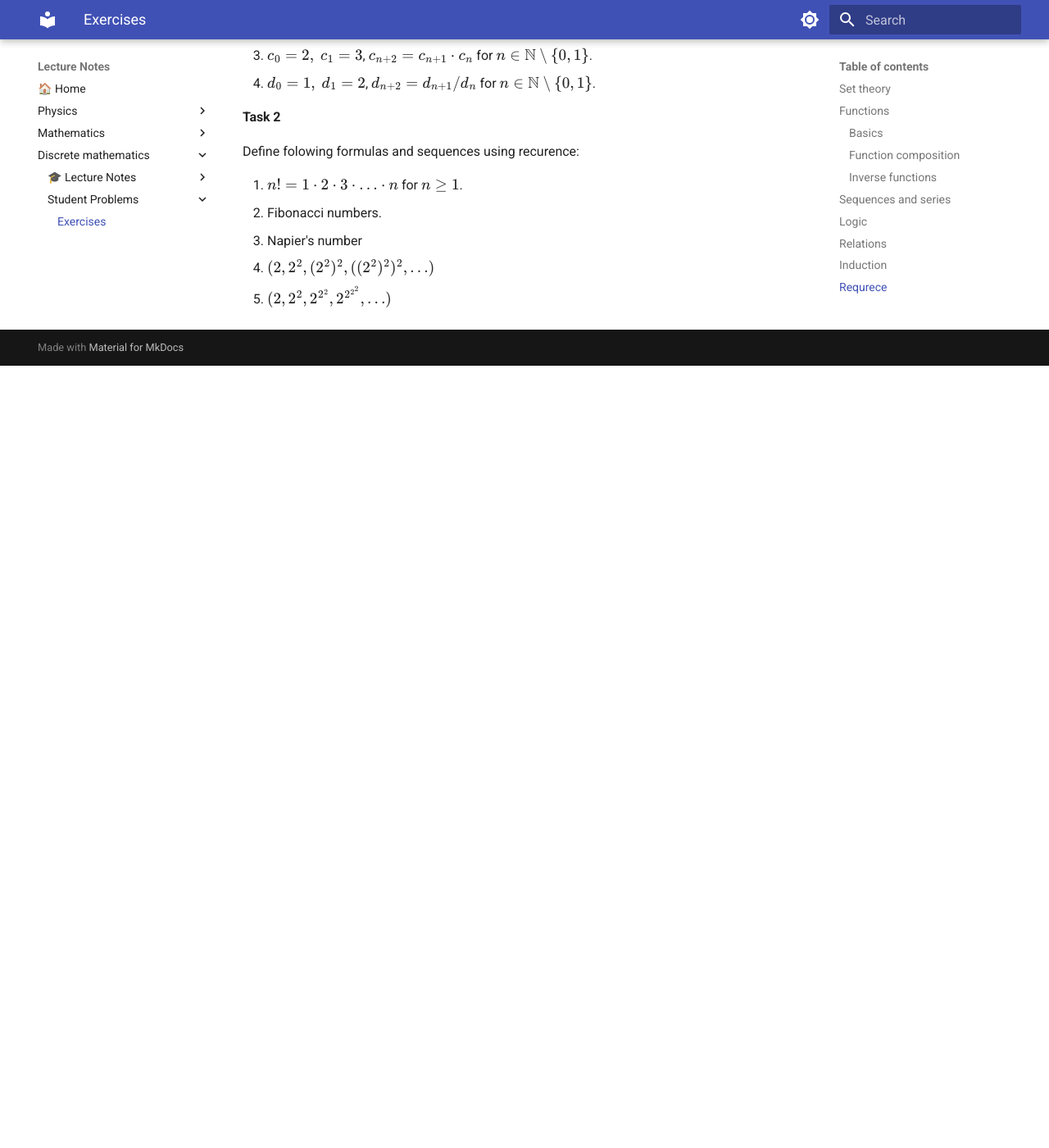
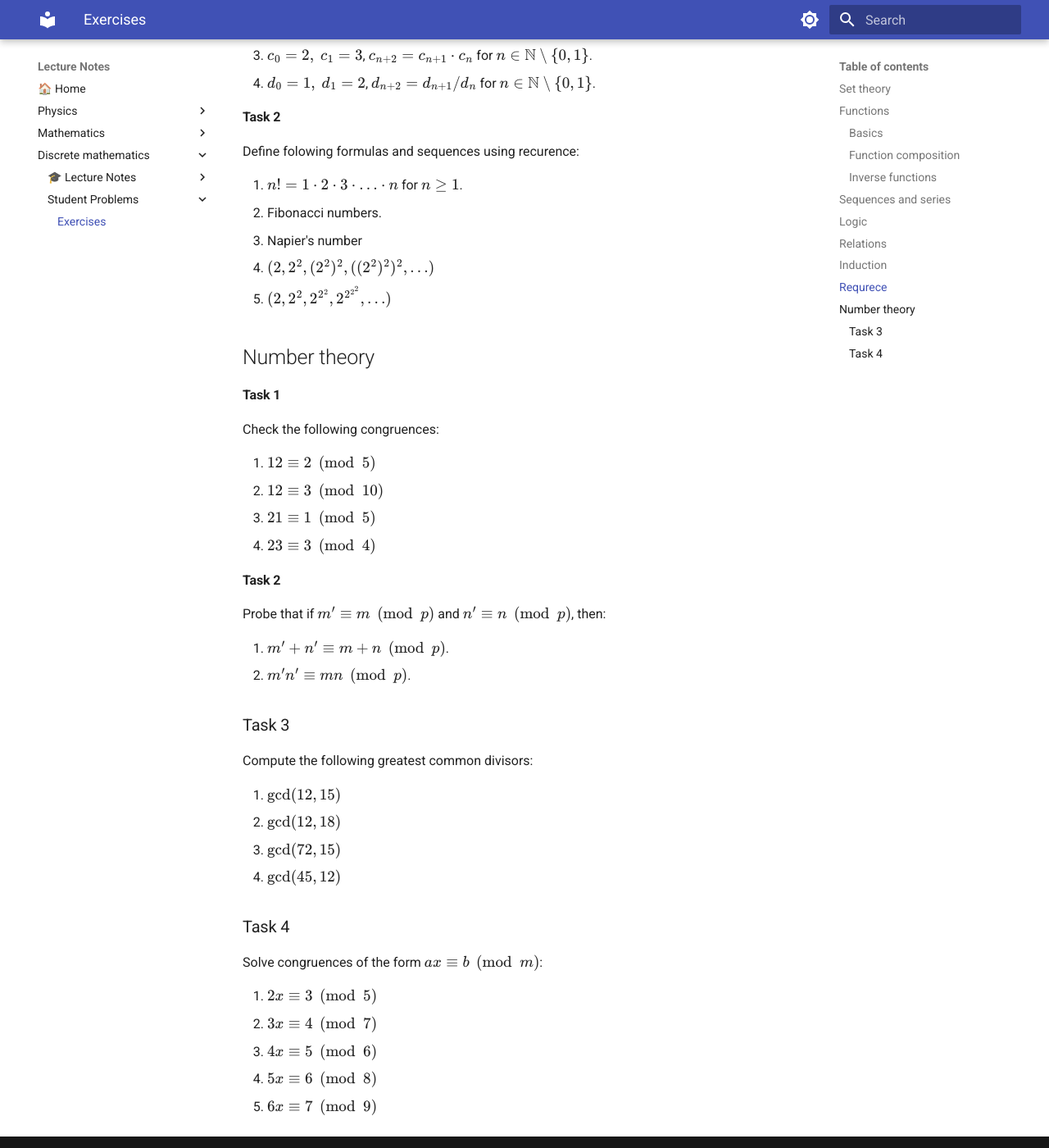
Before and after one commit to yusuf21sami/Mathematics_Physics_Lectures, an MkDocs documentation site: the page built from docs/Discrete_Mathematics/Exercises.md, in a window 1280 px wide and 1400 px high, scrolled down 12907 px. Shown: the whole window at 82% size. Built offline with MkDocs 1.6.1 and Material for MkDocs 9.7.7, drawn with Linux system fonts in a browser that asks for light colours; nearby versions of some CDN libraries; before the commit the page ends 13353 px from its top, so only the background shows below that.

Commit message:
refactor: add number theory tasks to Exercises.md for enhanced learning

```diff
--- a/docs/Discrete_Mathematics/Exercises.md
+++ b/docs/Discrete_Mathematics/Exercises.md
@@ -545,3 +545,41 @@ Define folowing formulas and sequences using recurence:
 3. Napier's number
 4. $(2,2^2, (2^2)^2,((2^2)^2)^2,\ldots)$
 5. $(2,2^2, 2^{2^{2}}, 2^{2^{2^{2}}},\ldots)$
+
+## Number theory
+
+#### Task 1
+
+Check the following congruences:
+
+1. $12 \equiv 2 \pmod{5}$
+2. $12 \equiv 3 \pmod{10}$
+3. $21 \equiv 1 \pmod{5}$
+4. $23 \equiv 3 \pmod{4}$
+
+
+#### Task 2
+
+Probe that if $m' \equiv m \pmod{p}$ and $n' \equiv n \pmod{p}$, then:
+
+1. $m'+n' \equiv m+n \pmod{p}$.
+2. $m'n' \equiv mn \pmod{p}$.
+
+### Task 3
+
+Compute the following greatest common divisors:
+
+1. $\gcd(12, 15)$
+2. $\gcd(12, 18)$
+3. $\gcd(72, 15)$
+4. $\gcd(45, 12)$
+
+### Task 4
+
+Solve congruences of the form $ax \equiv b \pmod{m}$:
+
+1. $2x \equiv 3 \pmod{5}$
+2. $3x \equiv 4 \pmod{7}$
+3. $4x \equiv 5 \pmod{6}$
+4. $5x \equiv 6 \pmod{8}$
+5. $6x \equiv 7 \pmod{9}$
```
